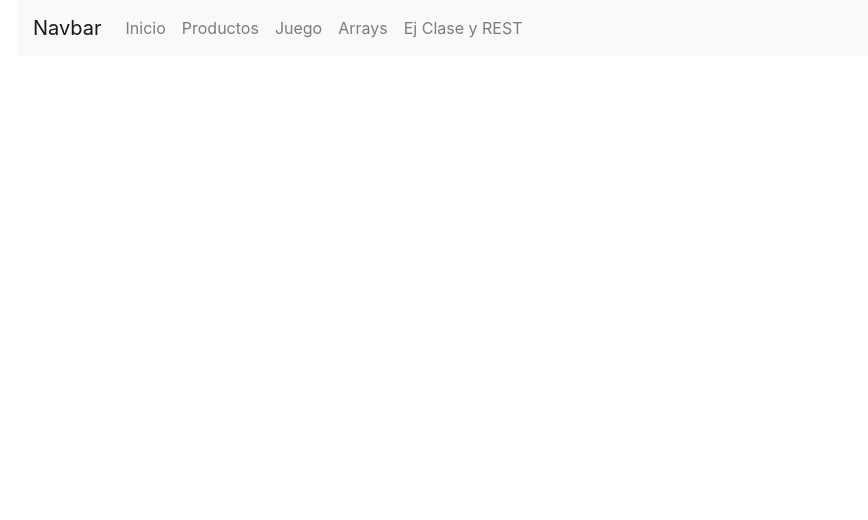
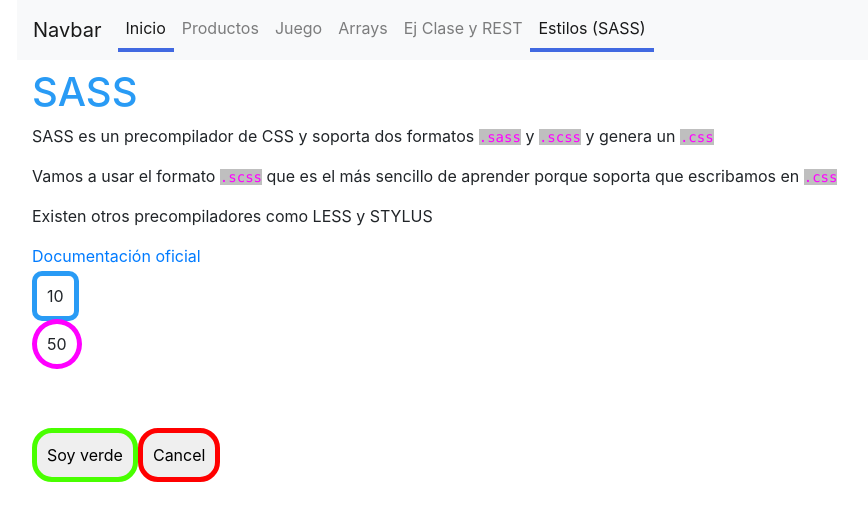
Before and after one commit to ihz46/angularIpartek, an Angular app: page /estilos in a window 1280 px wide. Before the commit this address led to /. Shown: the top 520 px of the page, without its empty margins (68-936 px from the left). Built offline with nearby package versions, Linux system fonts and the light colour scheme.

Commit message:
Nueva pagina usando SASS

```diff
--- a/src/app/app-routing.module.ts
+++ b/src/app/app-routing.module.ts
@@ -4,6 +4,7 @@ import { InicioComponent } from './paginas/inicio/inicio.component';
 import { ArraysComponent } from './paginas/arrays/arrays.component';
 import { ProductosComponent } from './paginas/productos/productos.component';
 import { PokemonRestComponent } from './paginas/pokemon-rest/pokemon-rest.component';
+import { EstilosComponent } from './paginas/estilos/estilos.component';
 
 
 /**
@@ -15,7 +16,8 @@ const routes: Routes = [
   { path: '', component: InicioComponent },
   { path: 'arrays', component: ArraysComponent },
   { path: 'productos', component: ProductosComponent },
-  { path: 'pokemon', component: PokemonRestComponent }
+  { path: 'pokemon', component: PokemonRestComponent },
+  { path: 'estilos', component: EstilosComponent }
 
 ];
 
--- a/src/app/app.module.ts
+++ b/src/app/app.module.ts
@@ -12,6 +12,7 @@ import { ProductosComponent } from './paginas/productos/productos.component';
 import { InicioComponent } from './paginas/inicio/inicio.component';
 import { PokemonRestComponent } from './paginas/pokemon-rest/pokemon-rest.component';
 import { FormsModule } from '@angular/forms';
+import { EstilosComponent } from './paginas/estilos/estilos.component';
 
 @NgModule({
   declarations: [
@@ -22,7 +23,8 @@ import { FormsModule } from '@angular/forms';
     NavbarComponent,
     ProductosComponent,
     InicioComponent,
-    PokemonRestComponent
+    PokemonRestComponent,
+    EstilosComponent
   ],
   imports: [
     BrowserModule,
--- a/src/app/componentes/boton/boton.component.html
+++ b/src/app/componentes/boton/boton.component.html
@@ -1,2 +1,2 @@
 <p>{{numero}}</p>
-<button class="btn btn-primary btn-block boton" (click)="contadorBoton()">Haz click aquí</button>
+<button class="btn btn-primary btn-block boton" (click)="contadorBoton(0)">Haz click aquí</button>
--- a/src/app/componentes/navbar/navbar.component.html
+++ b/src/app/componentes/navbar/navbar.component.html
@@ -22,6 +22,9 @@
             <li class="nav-item">
                 <a [routerLink]="['/pokemon']" routerLinkActive="active" class="nav-link">Ej Clase y REST </a>
             </li>
+            <li class="nav-item">
+                <a [routerLink]="['/estilos']" routerLinkActive="active" class="nav-link">Estilos (SASS) </a>
+            </li>
         </ul>
     </div>
 </nav>
--- /dev/null
+++ b/src/app/paginas/estilos/estilos.component.html
@@ -0,0 +1,20 @@
+<h1>SASS</h1>
+
+<p>SASS es un precompilador de CSS y soporta dos formatos <code>.sass</code> y <code>.scss</code> y genera un
+    <code>.css</code></p>
+
+<p>Vamos a usar el formato <code>.scss</code> que es el más sencillo de aprender porque soporta que escribamos en
+    <code>.css</code></p>
+
+<p>Existen otros precompiladores como LESS y STYLUS</p>
+<p><a href="https://sass-lang.com/" target="_blank">Documentación oficial</a></p>
+
+<span class="borde10">10</span>
+<br><br>
+<span class="borde50">50</span>
+<br>
+<br>
+<br>
+<br>
+<button class="boton-verde">Soy verde</button>
+<button class="boton-rojo">Cancel</button>
--- /dev/null
+++ b/src/app/paginas/estilos/estilos.component.scss
@@ -0,0 +1,62 @@
+// Soporta comentarios de línea, los cuales no se ven en .CSS
+
+// Variables
+
+$color_pink : #FF00FF;
+$color_blue: #299BF5;
+$color_grey: #BFBFBF;
+$color_red: #ff0000;
+$color_green: #49ff00;
+
+h1{
+    color: $color_blue; //Cogemos la variable
+}
+
+p{
+    code{
+        color: $color_pink;
+        background-color: $color_grey;
+       }
+}
+
+//Mixing o funciones para reutilizar
+
+@mixin redondear($radio, $color) {
+    border-radius: $radio;
+    border: 5px solid $color;
+    padding:10px;
+}
+
+//usar los mixing
+
+.borde10{
+    @include redondear(10px, $color_blue);
+}
+
+.borde50{
+    @include redondear(50%, $color_pink);
+}
+
+//Herencias
+%boton{
+    border:3px solid blue;
+    padding:10px;
+    color:black;
+    @include redondear(10px, $color_blue);
+    &:hover{
+        font-weight: bold;
+
+    }
+}
+
+.boton-rojo{
+    @extend %boton;
+    border-color:red;
+    @include redondear(20px, $color_red);
+}
+
+.boton-verde{
+    @extend %boton;
+    border-color:green;
+    @include redondear(20px, $color_green);
+}
--- /dev/null
+++ b/src/app/paginas/estilos/estilos.component.ts
@@ -0,0 +1,15 @@
+import { Component, OnInit } from '@angular/core';
+
+@Component({
+  selector: 'app-estilos',
+  templateUrl: './estilos.component.html',
+  styleUrls: ['./estilos.component.scss']
+})
+export class EstilosComponent implements OnInit {
+
+  constructor() { }
+
+  ngOnInit() {
+  }
+
+}
--- a/src/index.html
+++ b/src/index.html
@@ -14,6 +14,9 @@
 
     <app-root></app-root>
   </main>
+  <script src="https://code.jquery.com/jquery-3.4.1.slim.min.js"></script>
+  <script src="https://cdn.jsdelivr.net/npm/popper.js@1.16.0/dist/umd/popper.min.js"></script>
+  <script src="https://stackpath.bootstrapcdn.com/bootstrap/4.4.1/js/bootstrap.min.js"></script>
 </body>
 
 </html>
```
